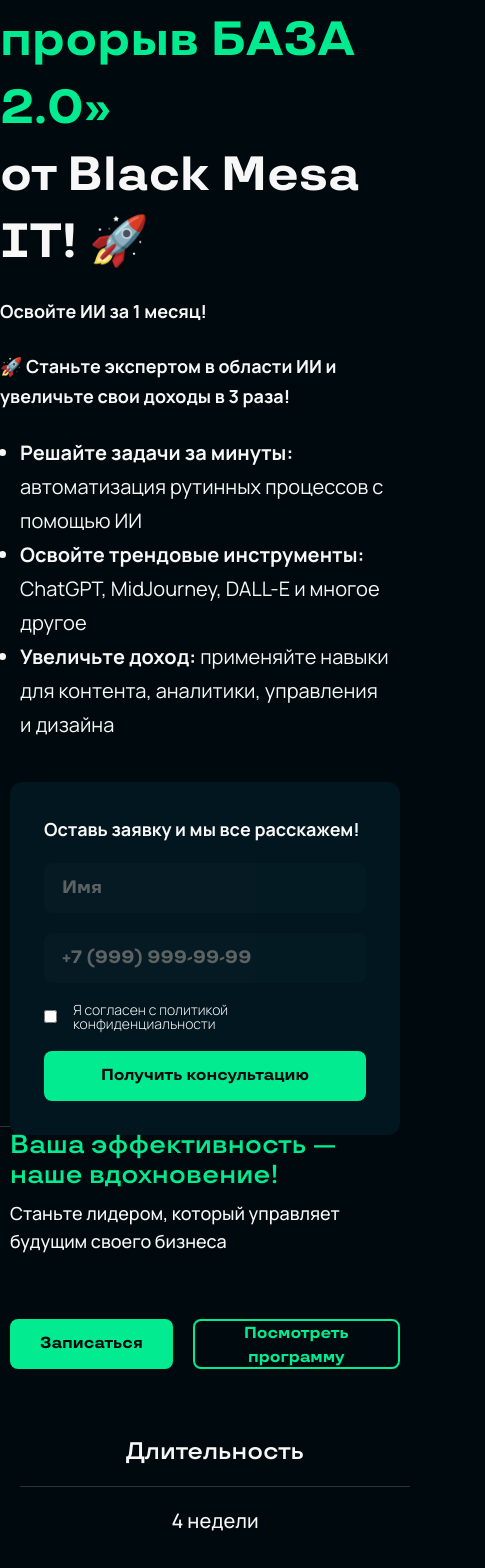
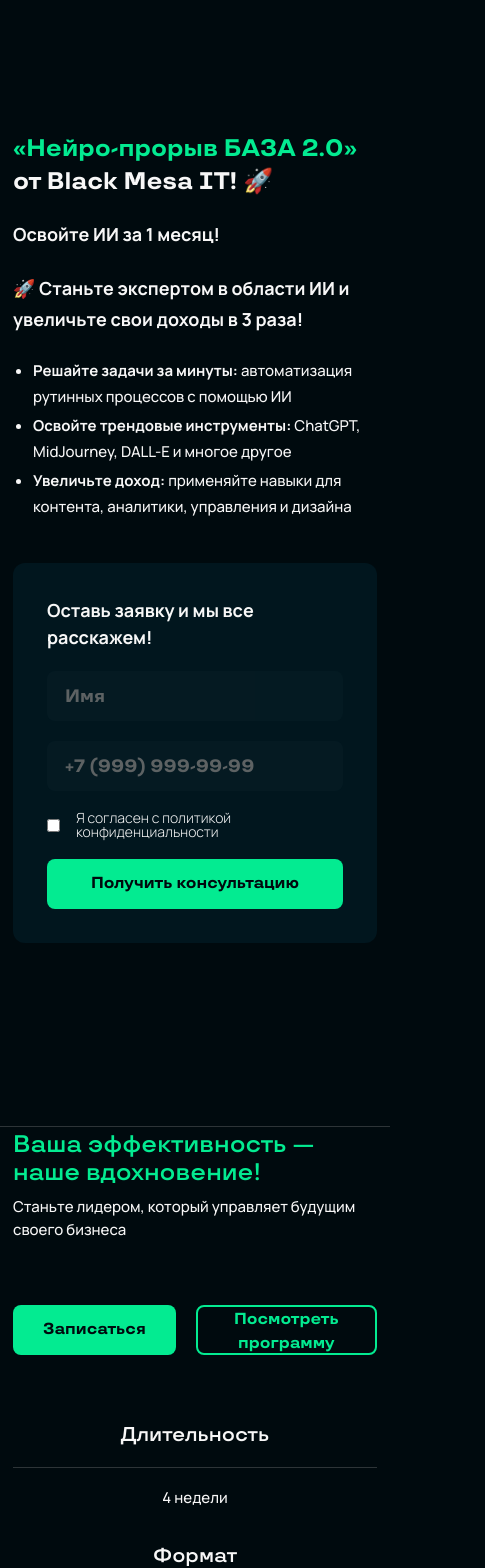
Before and after one commit to blastuha/landoss, a Next.js app: page / in a window 390 px wide. Shown: the part 120-1688 px from the top of the page, 485 px wide, since content can reach past the window. Built offline with nearby package versions, Linux system fonts and the light colour scheme; what @mui/material-nextjs would draw is missing.

Commit message:
Адаптив с 480px до 640px до секции Program

```diff
--- a/src/ClientPage/ClientPage.tsx
+++ b/src/ClientPage/ClientPage.tsx
@@ -22,12 +22,12 @@ export const ClientPage = () => {
           <MainSection />
           <CourseDetails />
           <Program />
-          <Benefits />
-          <ChooseLvl />
+          {/* <Benefits /> */}
+          {/* <ChooseLvl />
           <Results />
           <WhyWe />
           <TrustUs />
-          <JoinUs />
+          <JoinUs /> */}
         </Container>
       </main>
     </div>
--- a/src/components/container/Container.module.scss
+++ b/src/components/container/Container.module.scss
@@ -8,6 +8,14 @@
   }
 
   @media (max-width: 960px) {
-    max-width: 640px;
+    max-width: 600px;
+  }
+
+  @media (max-width: 640px) {
+    max-width: calc(100% - 40px);
+  }
+
+  @media (max-width: 480px) {
+    max-width: calc(100% - 26px);
   }
 }
--- a/src/components/sections/Benefits/Benefits.module.scss
+++ b/src/components/sections/Benefits/Benefits.module.scss
@@ -33,6 +33,7 @@
 
   @media (max-width: 960px) {
     flex-direction: column;
+    align-items: center;
     gap: 16px;
   }
 }
--- a/src/components/sections/CourseDetails/CourseDetails.module.scss
+++ b/src/components/sections/CourseDetails/CourseDetails.module.scss
@@ -11,6 +11,10 @@
     @media (max-width: 1200px) {
       max-width: 940px;
       margin: 0 10px;
+    }
+
+    @media (max-width: 640px) {
+      margin: 0;
     }
   }
 
@@ -26,6 +30,10 @@
     @media (max-width: 1200px) {
       font-size: 26px;
     }
+
+    @media (max-width: 640px) {
+      font-size: 24px;
+    }
   }
 
   &__effective-subtitle {
@@ -35,6 +43,10 @@
     font-size: 18px;
     color: var(--white-1);
     font-weight: 500;
+
+    @media (max-width: 640px) {
+      font-size: 15px;
+    }
   }
 
   &__effective-buttons {
@@ -58,6 +70,10 @@
       flex-direction: column;
       gap: 40px;
     }
+
+    @media (max-width: 640px) {
+      gap: 20px;
+    }
   }
 
   &__item {
@@ -65,6 +81,10 @@
     width: 100%;
     text-align: center;
     margin: 0 20px;
+
+    @media (max-width: 640px) {
+      margin: 0;
+    }
   }
 
   &__title {
@@ -76,6 +96,10 @@
     padding-bottom: 6px;
     text-align: center;
     font-size: 24px;
+
+    @media (max-width: 640px) {
+      font-size: 20px;
+    }
   }
 
   .divider-custom {
@@ -97,6 +121,10 @@
     text-align: center;
     font-size: 20px;
     font-weight: 500;
+
+    @media (max-width: 640px) {
+      font-size: 15px;
+    }
   }
 
   // Content
@@ -121,6 +149,10 @@
       max-width: 100%;
     }
 
+    @media (max-width: 640px) {
+      margin: 0;
+    }
+
     video {
       max-width: 500px;
       width: 100%;
@@ -143,6 +175,10 @@
     @media (max-width: 1200px) {
       margin: 0 10px;
     }
+
+    @media (max-width: 640px) {
+      margin: 0;
+    }
   }
 
   &__heading {
@@ -151,6 +187,11 @@
     color: var(--white-1);
     font-size: 32px;
     line-height: 1.5;
+
+    @media (max-width: 480px) {
+      font-size: 22px;
+      line-height: 1.3;
+    }
   }
 
   &__paragraph {
@@ -159,5 +200,9 @@
     line-height: 1.7;
     color: var(--white-1);
     font-weight: 500;
+
+    @media (max-width: 480px) {
+      font-size: 15px;
+    }
   }
 }
--- a/src/components/sections/MainSection/MainSection.module.scss
+++ b/src/components/sections/MainSection/MainSection.module.scss
@@ -35,6 +35,10 @@
     @media (max-width: 1200px) {
       margin: 0 10px;
     }
+
+    @media (max-width: 640px) {
+      margin: 0;
+    }
   }
 
   &__title {
@@ -46,6 +50,14 @@
 
     @media (max-width: 1200px) {
       font-size: 48px;
+    }
+
+    @media (max-width: 640px) {
+      font-size: 32px;
+    }
+
+    @media (max-width: 480px) {
+      font-size: 24px;
     }
 
     p {
@@ -81,14 +93,19 @@
     font-size: 20px !important;
     margin-bottom: 10px;
     line-height: 1.7;
+  }
 
-    &__item {
-      margin-bottom: 10px;
-      font-weight: 500;
+  &__item {
+    margin-bottom: 10px;
+    font-weight: 500;
 
-      strong {
-        font-weight: 700;
-      }
+    @media (max-width: 640px) {
+      font-size: 15px;
+      margin-bottom: 4px;
+    }
+
+    strong {
+      font-weight: 700;
     }
   }
 
@@ -118,7 +135,12 @@
       max-width: 100%;
     }
 
+    @media (max-width: 640px) {
+      margin: 0;
+    }
+
     &-title {
+      max-width: 265px;
       font-size: 20px;
       margin-bottom: 20px;
 
--- a/src/components/sections/MainSection/MainSection.tsx
+++ b/src/components/sections/MainSection/MainSection.tsx
@@ -12,7 +12,7 @@ const MainSection = () => {
           <div className={styles["main-section__content"]}>
             <h1 className={styles["main-section__title"]}>
               «Нейро-
-              <br />
+              {/* <br /> */}
               прорыв БАЗА 2.0» <p>от Black Mesa IT! 🚀</p>
             </h1>
 
--- a/src/components/sections/Program/Program.module.scss
+++ b/src/components/sections/Program/Program.module.scss
@@ -6,6 +6,10 @@
 
   @media (max-width: 1200px) {
     margin: 0 10px;
+  }
+
+  @media (max-width: 480px) {
+    margin: 0;
   }
 
   &__title {
@@ -23,5 +27,10 @@
     @media (max-width: 960px) {
       margin-bottom: 45px;
     }
+
+    @media (max-width: 480px) {
+      font-size: 24px;
+      line-height: 1.5;
+    }
   }
 }
--- a/src/components/ui/Accordion/Accordion.scss
+++ b/src/components/ui/Accordion/Accordion.scss
@@ -23,6 +23,11 @@
   box-sizing: border-box;
   cursor: pointer;
   outline: none;
+
+  @media (max-width: 640px) {
+    padding-top: 15px;
+    padding-bottom: 14px;
+  }
 }
 
 .title {
@@ -32,6 +37,10 @@
   font-size: 20px;
   line-height: 1.5;
   color: var(--white-1);
+
+  @media (max-width: 480px) {
+    font-size: 16px;
+  }
 }
 
 .content {
@@ -42,6 +51,10 @@
   color: var(--white-1);
   font-family: "Manrope";
 
+  @media (max-width: 480px) {
+    font-size: 15px;
+  }
+
   ul {
     padding-left: 20px;
     list-style: decimal;
```
